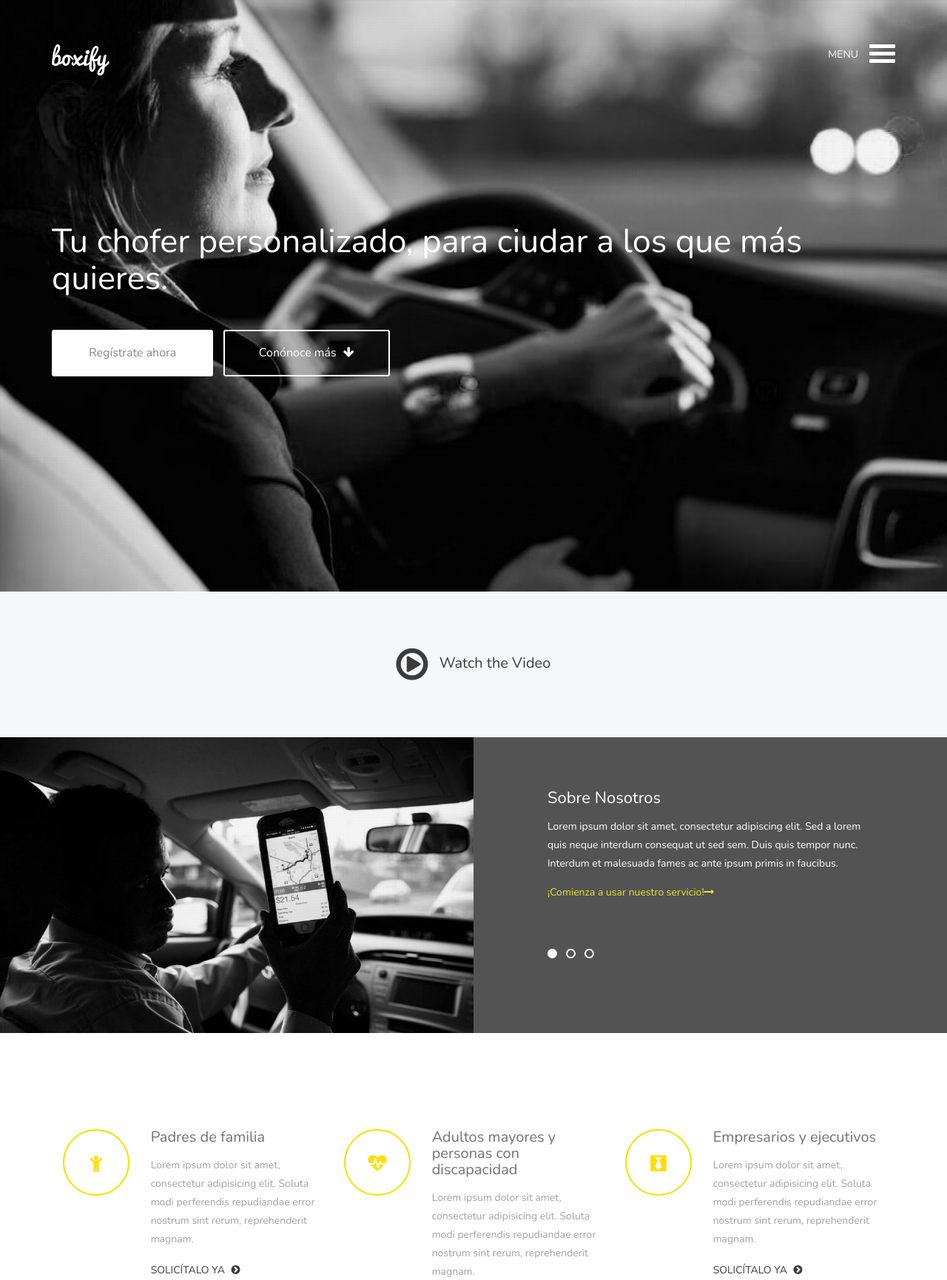
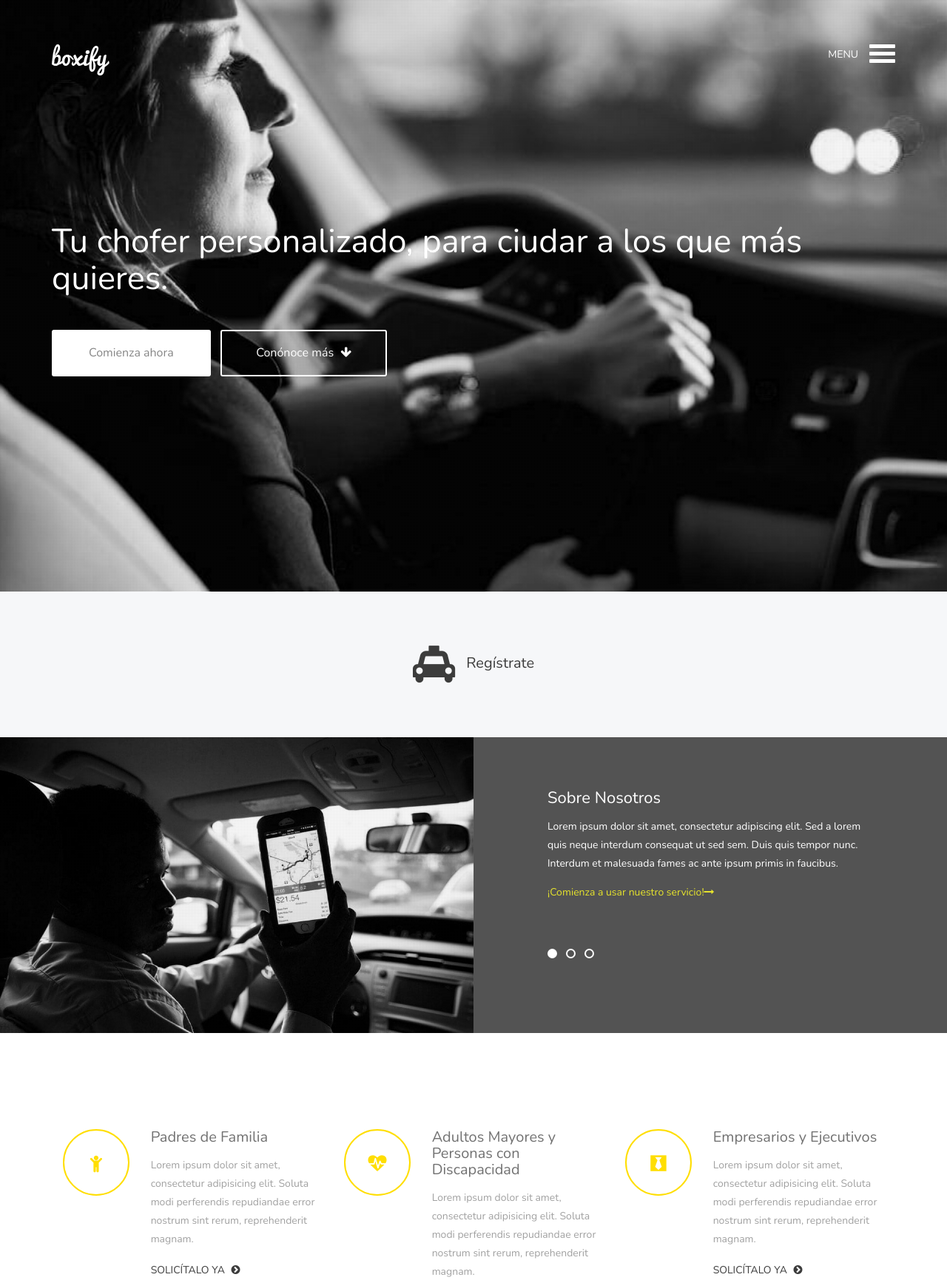
Before and after one commit to AlexHenkel/Cabby, a PHP site: page / in a window 1280 px wide. Shown: the top 1731 px of the page at 74% size. Run offline with PHP 8.4, Linux system fonts and the light colour scheme; some libraries are stand-ins or nearby versions.

Commit message:
Fix landing content

```diff
--- a/index.php
+++ b/index.php
@@ -55,7 +55,7 @@
 					<div class="row hero-content">
 						<div class="col-md-12">
 							<h1 class="animated fadeInDown">Tu chofer personalizado, para ciudar a los que más quieres.</h1>
-							<a href="http://tympanus.net/codrops/?p=22554" class="use-btn animated fadeInUp">Regístrate ahora</a>
+							<a href="http://tympanus.net/codrops/?p=22554" class="use-btn animated fadeInUp">Comienza ahora</a>
 							<a href="#about" class="learn-btn animated fadeInUp">Conónoce más <i class="fa fa-arrow-down"></i></a>
 						</div>
 					</div>
@@ -66,7 +66,7 @@
 			<div class="container">
 				<div class="row">
 					<div class="col-md-12 text-center">
-						<h1><a href="http://www.youtube.com/embed/9No-FiEInLA?autoplay=1&wmode=opaque&fs=1" class="youtube-media"><i class="fa fa-play-circle-o"></i> Watch the Video</a></h1>
+						<h1><a href="#" class="youtube-media"><i class="fa fa-taxi"></i> Regístrate</a></h1>
 					</div>
 				</div>
 			</div>
@@ -116,7 +116,7 @@
 								<i class="fa fa-child"></i>
 							</div>
 							<div class="feature-content">
-								<h1>Padres de familia</h1>
+								<h1>Padres de Familia</h1>
 								<p>Lorem ipsum dolor sit amet, consectetur adipisicing elit. Soluta modi perferendis repudiandae error nostrum sint rerum, reprehenderit magnam.</p>
 								<a href="http://tympanus.net/codrops/?p=22554" class="read-more-btn">Solicítalo ya <i class="fa fa-chevron-circle-right"></i></a>
 							</div>
@@ -126,7 +126,7 @@
 								<i class="fa fa-heartbeat"></i>
 							</div>
 							<div class="feature-content">
-								<h1>Adultos mayores y personas con discapacidad</h1>
+								<h1>Adultos Mayores y Personas con Discapacidad</h1>
 								<p>Lorem ipsum dolor sit amet, consectetur adipisicing elit. Soluta modi perferendis repudiandae error nostrum sint rerum, reprehenderit magnam.</p>
 								<a href="http://tympanus.net/codrops/?p=22554" class="read-more-btn">Solicítalo ya <i class="fa fa-chevron-circle-right"></i></a>
 							</div>
@@ -136,7 +136,7 @@
 								<i class="fa fa-black-tie"></i>
 							</div>
 							<div class="feature-content">
-								<h1>Empresarios y ejecutivos</h1>
+								<h1>Empresarios y Ejecutivos</h1>
 								<p>Lorem ipsum dolor sit amet, consectetur adipisicing elit. Soluta modi perferendis repudiandae error nostrum sint rerum, reprehenderit magnam.</p>
 								<a href="http://tympanus.net/codrops/?p=22554" class="read-more-btn">Solicítalo ya <i class="fa fa-chevron-circle-right"></i></a>
 							</div>
@@ -188,9 +188,9 @@
 			<div class="container">
 				<div class="row">
 					<div class="col-md-12">
-						<h1>Packed Full of Powerful Features</h1>
+						<h1>Olvídate de manejar, Cabby lo soluciona por tí.</h1>
 						<p>Lorem ipsum dolor sit amet, consectetur adipiscing elit. Sed a lorem quis neque interdum consequat ut sed sem. Duis quis tempor nunc. Interdum et malesuada fames ac ante ipsum primis in faucibus.</p>
-						<p><a href="#screenshots" class="arrow-btn">See the screenshots! <i class="fa fa-long-arrow-right"></i></a></p>
+						<p><a href="#screenshots" class="arrow-btn">Ver screenshots! <i class="fa fa-long-arrow-right"></i></a></p>
 					</div>
 				</div>
 			</div>
```
